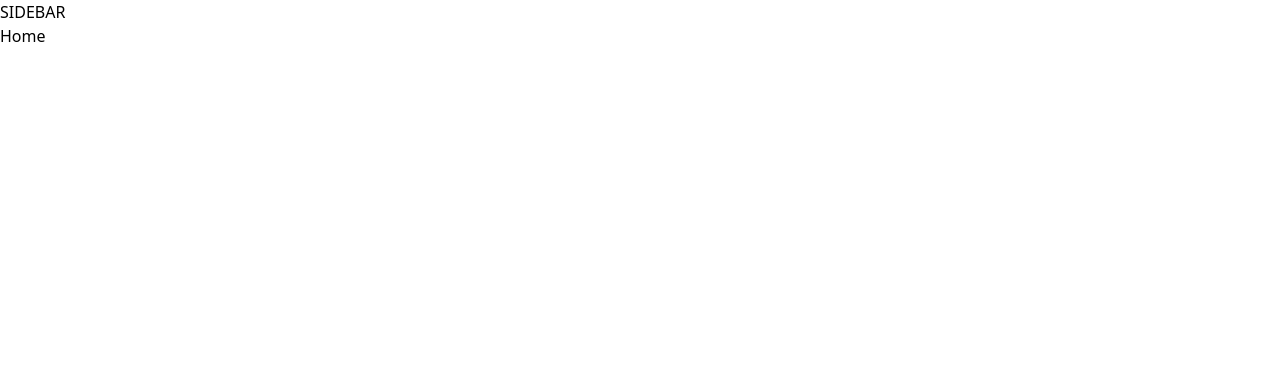
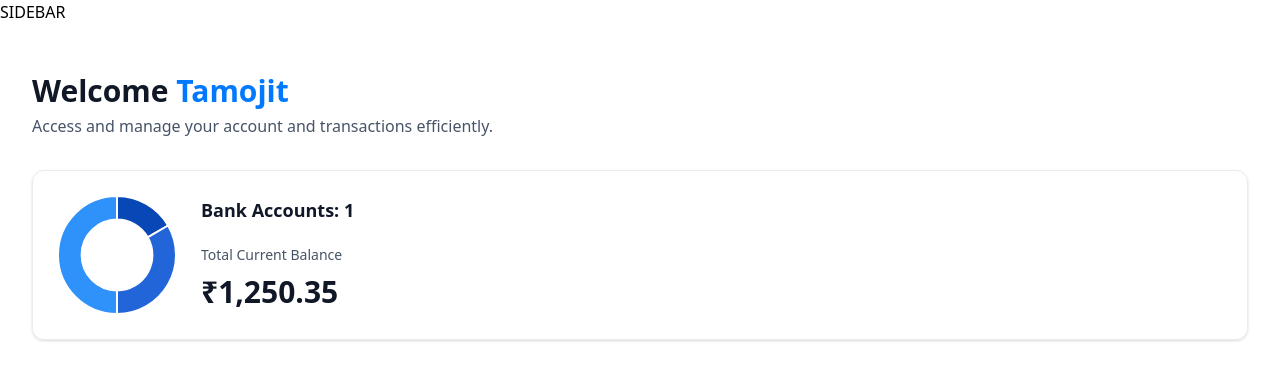
Before and after one commit to Tamoziit/Vertigo-next.js-banking-app, a Next.js app: page / in a window 1280 px wide. Shown: the top 380 px of the page. Built offline with nearby package versions, Linux system fonts and the light colour scheme.

Commit message:
header ui

```diff
--- a/app/(root)/page.tsx
+++ b/app/(root)/page.tsx
@@ -1,8 +1,28 @@
-import React from 'react'
+import HeaderBox from '@/components/HeaderBox';
+import TotalBalanceBox from '@/components/TotalBalanceBox';
 
 const Home = () => {
+  const loggedIn = { firstName: "Tamojit" };
+
   return (
-    <div>Home</div>
+    <section className='home'>
+      <div className='home-content'>
+        <header className='home-header'>
+          <HeaderBox
+            type="greeting"
+            title="Welcome"
+            user={loggedIn.firstName || "Guest"}
+            subtext="Access and manage your account and transactions efficiently."
+          />
+
+          <TotalBalanceBox
+            accounts={[]}
+            totalBanks={1}
+            totalCurrentBalance={1250.35}
+          />
+        </header>
+      </div>
+    </section>
   )
 }
 
--- /dev/null
+++ b/components/AnimatedCounter.tsx
@@ -0,0 +1,19 @@
+"use client";
+
+import CountUp from "react-countup";
+
+const AnimatedCounter = ({amount}: {amount: number}) => {
+  return (
+    <div className="w-full">
+        <CountUp
+          duration={2}
+          decimals={2}
+          decimal="."
+          prefix="₹"
+          end={amount}
+        />
+    </div>
+  )
+}
+
+export default AnimatedCounter
--- /dev/null
+++ b/components/DoughnutChart.tsx
@@ -0,0 +1,33 @@
+"use client";
+
+import { Chart as ChartJS, ArcElement, Tooltip, Legend } from "chart.js";
+import { Doughnut } from "react-chartjs-2";
+
+ChartJS.register(ArcElement, Tooltip, Legend);
+
+const DoughnutChart = ({ accounts }: DoughnutChartProps) => {
+    const data = {
+        datasets: [
+            {
+                label: "Banks",
+                data: [1250, 2500, 3750],
+                backgroundColor: ["#0747b6", "#2265d8", "#2f91fa"]
+            }
+        ],
+        labels: ['BOB', 'SBI', 'BOI']
+    }
+
+    return <Doughnut
+        data={data}
+        options={{
+            cutout: '60%',
+            plugins: {
+                legend: {
+                    display: false
+                }
+            }
+        }}
+    />
+}
+
+export default DoughnutChart;
--- /dev/null
+++ b/components/HeaderBox.tsx
@@ -0,0 +1,17 @@
+const HeaderBox = ({ type = "title", title, user, subtext }: HeaderBoxProps) => {
+    return (
+        <div className="header-box">
+            <h1 className="header-box-title">
+                {title}
+                {type === "greeting" && (
+                    <span className="text-bankGradient">
+                        &nbsp;{user}
+                    </span>
+                )}
+            </h1>
+            <p className="header-box-subtext">{subtext}</p>
+        </div>
+    )
+}
+
+export default HeaderBox;
--- /dev/null
+++ b/components/TotalBalanceBox.tsx
@@ -0,0 +1,32 @@
+import AnimatedCounter from "./AnimatedCounter";
+import DoughnutChart from "./DoughnutChart";
+
+const TotalBalanceBox = ({
+    accounts = [],
+    totalBanks,
+    totalCurrentBalance
+}: TotalBalanceBoxProps) => {
+    return (
+        <section className="total-balance">
+            <div className="total-balance-chart">
+                <DoughnutChart accounts={accounts} />
+            </div>
+
+            <div className="flex flex-col gap-6">
+                <h2 className="header-2">
+                    Bank Accounts: {totalBanks}
+                </h2>
+                <div className="flex flex-col gap-2">
+                    <p className="total-balance-label">
+                        Total Current Balance
+                    </p>
+                    <div className="total-balance-amount flex-center gap-2">
+                        <AnimatedCounter amount={totalCurrentBalance} />
+                    </div>
+                </div>
+            </div>
+        </section>
+    )
+}
+
+export default TotalBalanceBox
--- a/lib/utils.ts
+++ b/lib/utils.ts
@@ -66,9 +66,9 @@
 };
 
 export function formatAmount(amount: number): string {
-  const formatter = new Intl.NumberFormat("en-US", {
+  const formatter = new Intl.NumberFormat("en-IN", {
     style: "currency",
-    currency: "USD",
+    currency: "INR",
     minimumFractionDigits: 2,
   });
 
--- a/package.json
+++ b/package.json
@@ -10,11 +10,15 @@
   },
   "dependencies": {
     "@radix-ui/react-slot": "^1.1.0",
+    "chart.js": "^4.4.3",
     "class-variance-authority": "^0.7.0",
     "clsx": "^2.1.1",
     "lucide-react": "^0.424.0",
     "next": "14.2.5",
+    "query-string": "^9.1.0",
     "react": "^18",
+    "react-chartjs-2": "^5.2.0",
+    "react-countup": "^6.5.3",
     "react-dom": "^18",
     "tailwind-merge": "^2.4.0",
     "tailwindcss-animate": "^1.0.7"
--- a/types/index.d.ts
+++ b/types/index.d.ts
@@ -202,7 +202,7 @@
   appwriteItemId?: string;
 }
 
-declare interface TotlaBalanceBoxProps {
+declare interface TotalBalanceBoxProps {
   accounts: Account[];
   totalBanks: number;
   totalCurrentBalance: number;
```
Also changed, not shown: 1 other file (tests, documents, lock files or other folders).
